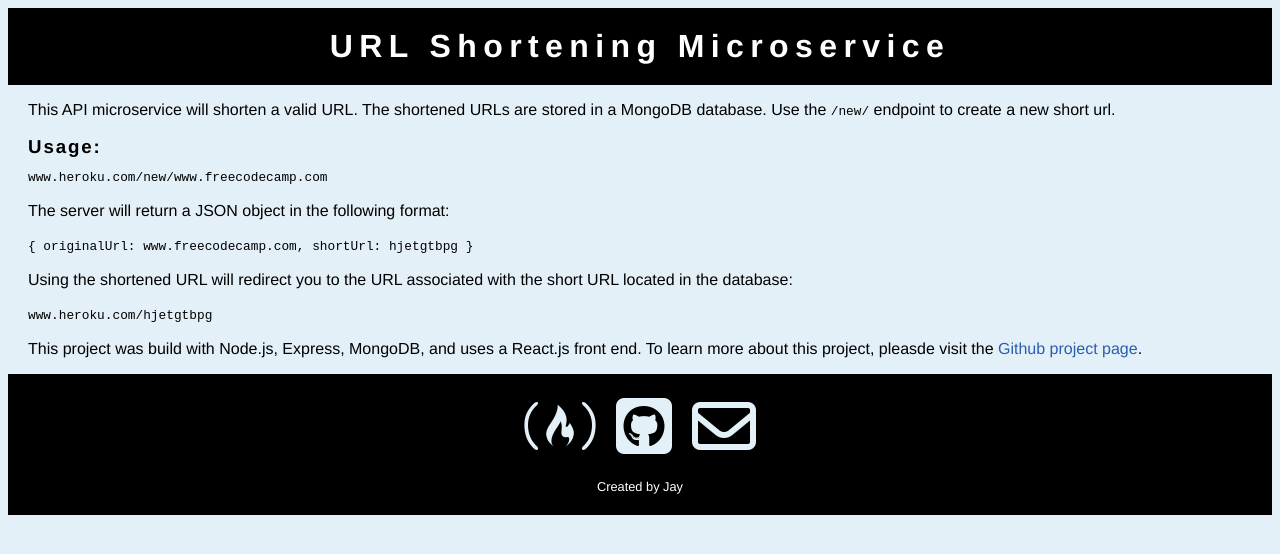
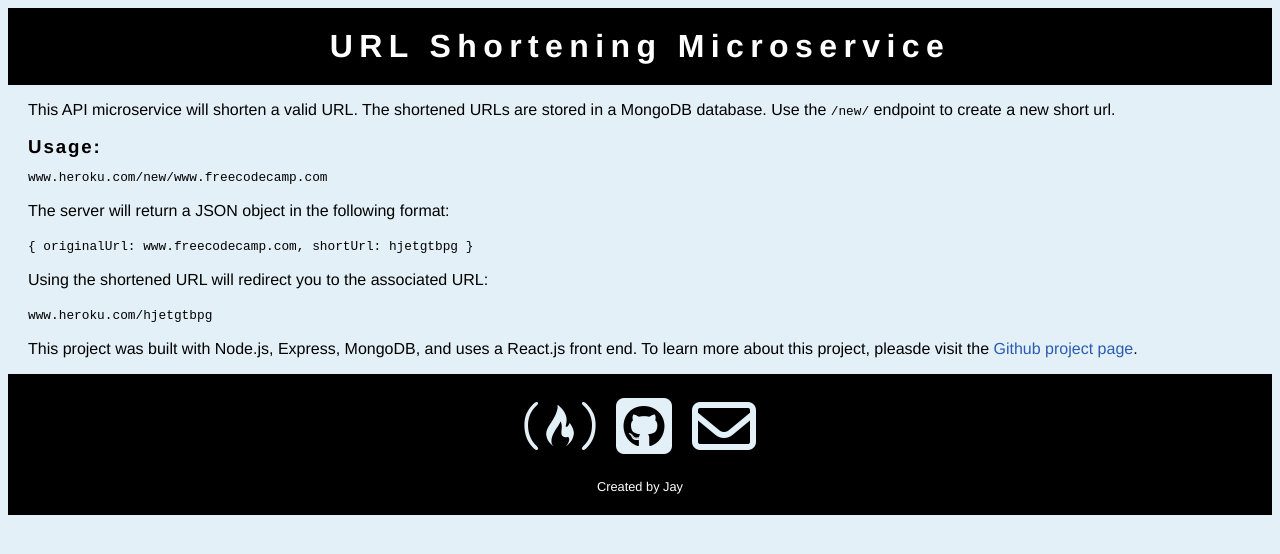
Before and after one commit to jayullman/url-shortener, a React app: page / in a window 1280 px wide. Shown: the top 554 px of the page. Built offline with nearby package versions, Linux system fonts and the light colour scheme.

Commit message:
Update front end content

```diff
--- a/src/Content.js
+++ b/src/Content.js
@@ -19,13 +19,13 @@ export default function App() {
           {"{ originalUrl: www.freecodecamp.com, shortUrl: hjetgtbpg }"}
         </code>
         <p>
-          Using the shortened URL will redirect you to the URL associated with the short URL located in the database:
+          Using the shortened URL will redirect you to the associated URL:
       </p>
         <code>
           www.heroku.com/hjetgtbpg
         </code>
         <p>
-          This project was build with Node.js, Express, MongoDB, and uses a React.js front end.
+        This project was built with Node.js, Express, MongoDB, and uses a React.js front end.
         To learn more about this project, pleasde visit the <a href="https://github.com/libeja/url-shortener" target="_blank">
         Github{'\u00A0'}project{'\u00A0'}page</a>.
       </p>
```
